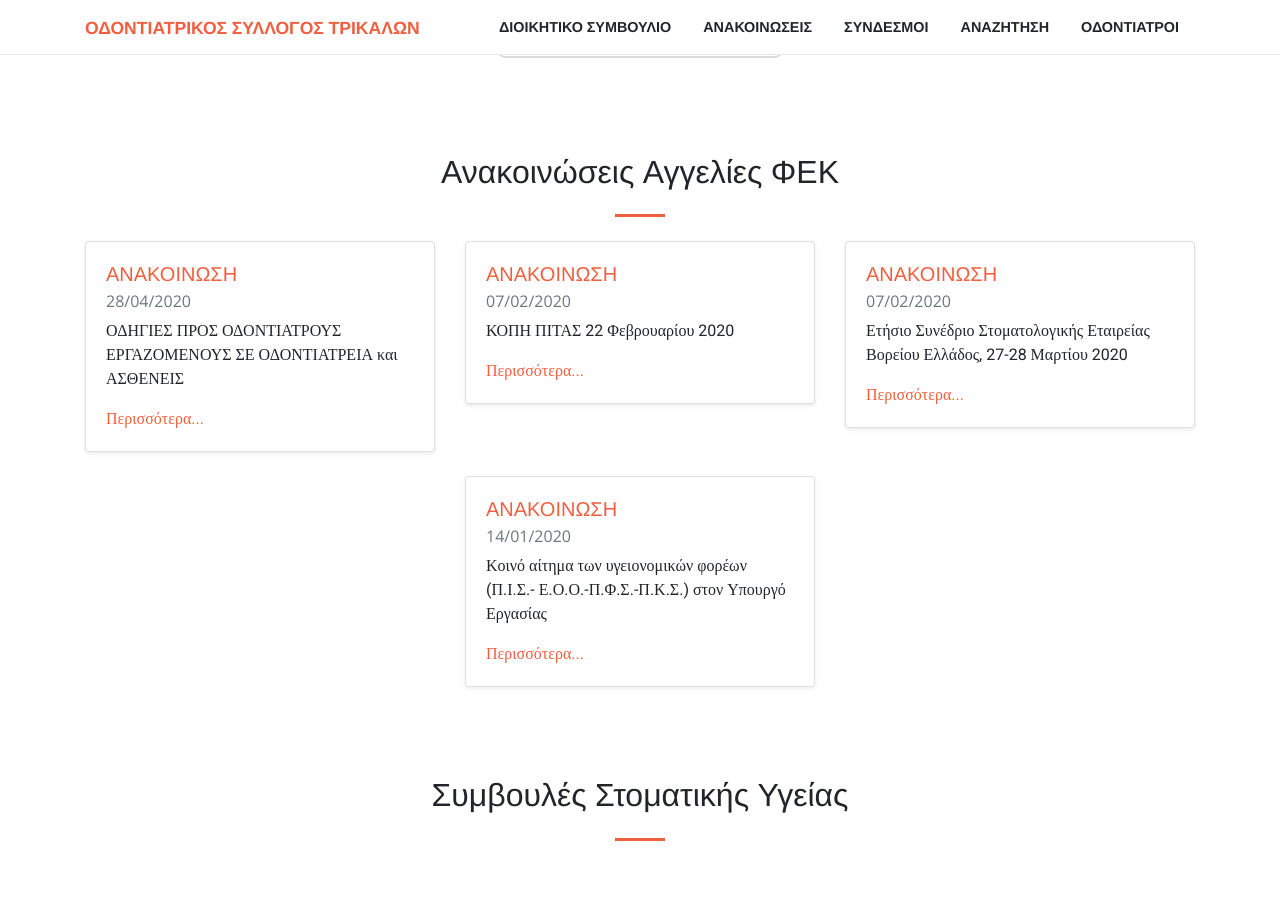
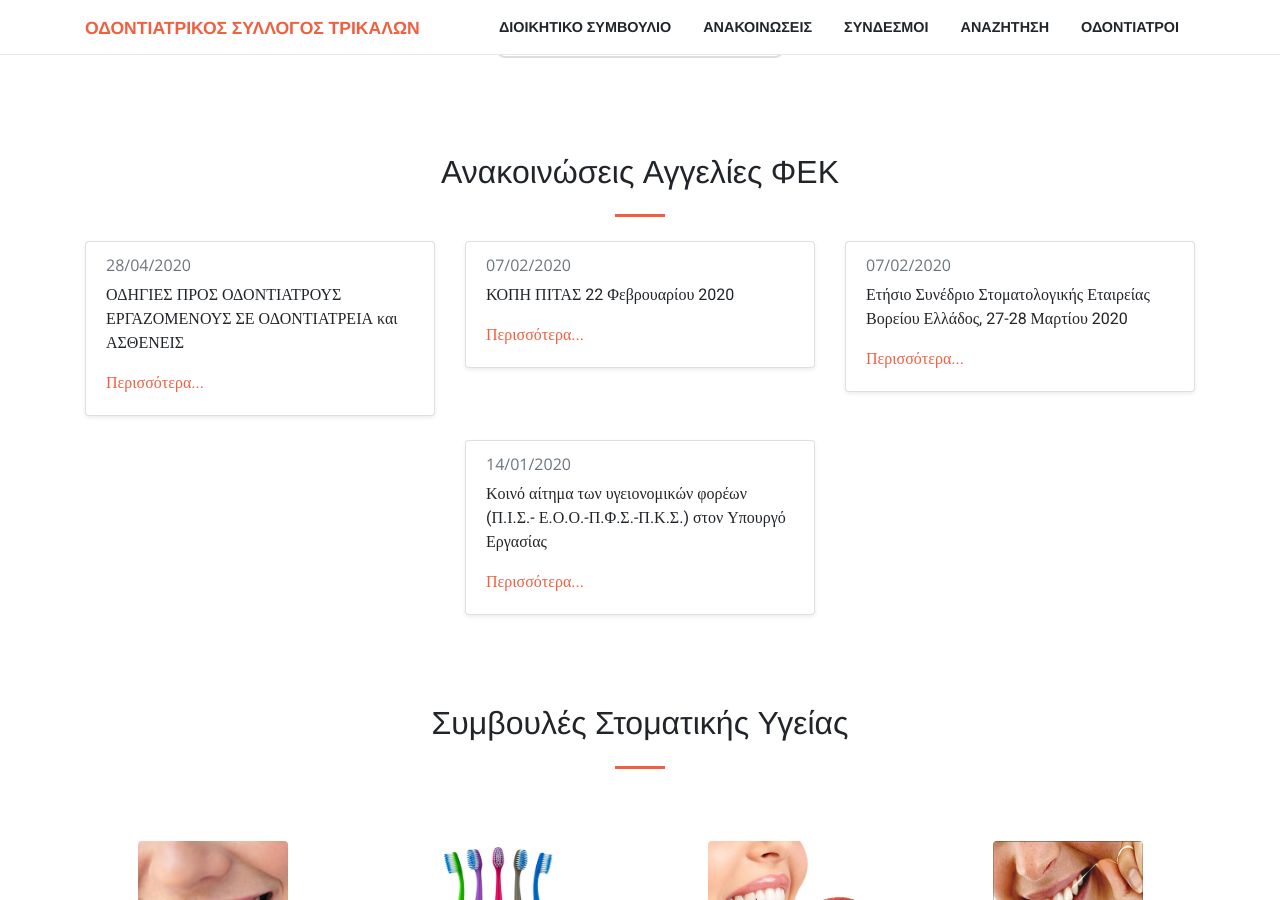
Before and after one commit to Tomak123456/tesy, a Jekyll site: the page built from index.html, in a window 1280 px wide and 900 px high, scrolled down 3302 px. Built offline with Jekyll 4.4.1, drawn with Linux system fonts in a browser that asks for light colours.

Commit message:
Update section_d.html

```diff
--- a/_includes/section_d.html
+++ b/_includes/section_d.html
@@ -21,7 +21,7 @@
 <div class="col-lg-4 col-md-6 col-sm-12 mx-auto">
 <div class="card mb-4 shadow-sm mw-75" >
   <div class="card-body">
-    <h5 class="card-title text-primary">{{itemm.class}}</h5>
+    <!-- h5 class="card-title text-primary">{{itemm.class}}</h5 -->
     {% if itemm.dex %}
     <h6 class="card-subtitle mb-2 text-muted">{{itemm.dex}}</h6>
     {% else %}
```
